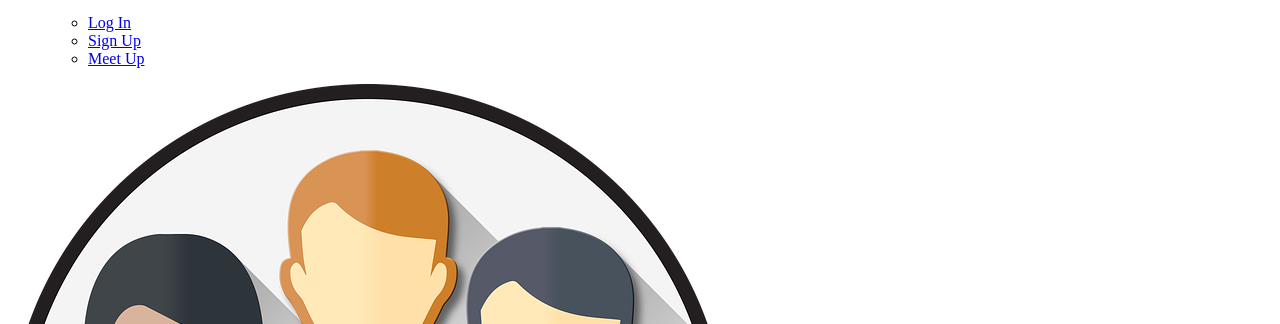
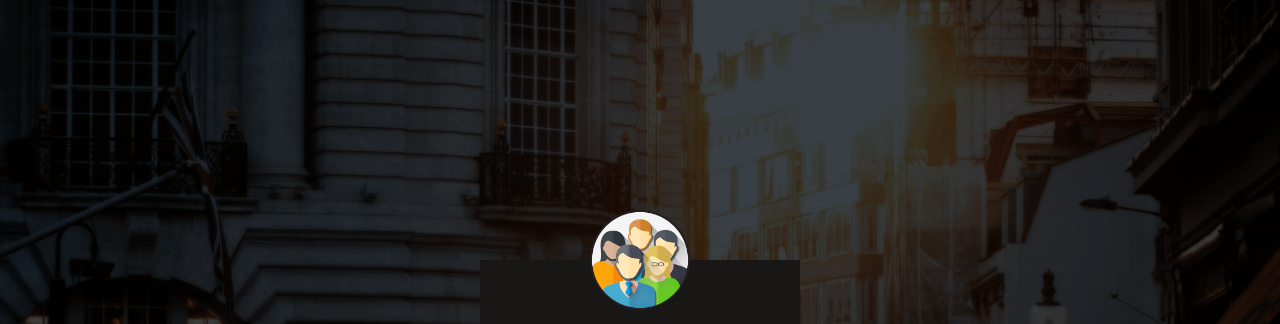
Before and after one commit to tobslob/questioner, a plain HTML site: page UI/sign-in.html in a window 1280 px wide. Shown: the part 90-414 px from the top of the page. Drawn offline with Linux system fonts and the light colour scheme; files whose address does not match are found by name.

Commit message:
[bg-#[162654522]] add css and javascript link

```diff
--- a/UI/sign-in.html
+++ b/UI/sign-in.html
@@ -13,7 +13,7 @@
 	<link rel="stylesheet" href="https://use.fontawesome.com/releases/v5.6.3/css/all.css" integrity="sha384-UHRtZLI+pbxtHCWp1t77Bi1L4ZtiqrqD80Kn4Z8NTSRyMA2Fd33n5dQ8lWUE00s/" crossorigin="anonymous">
 
 	<!-- main css -->
-	<link rel="stylesheet" href="stylesheet.css"/>
+	<link rel="stylesheet" href="stylesheet/main.css"/>
     </head>
 <body>
  <!-- nav -->
@@ -78,6 +78,6 @@
 		<a href="#"><i class="fa fa-instagram"></i></a>
 	</div>
 </footer>
-	<script src="javascript.js"></script>
+	<script src="javaSceipt/main.js"></script>
 </body>
 </html>
```
